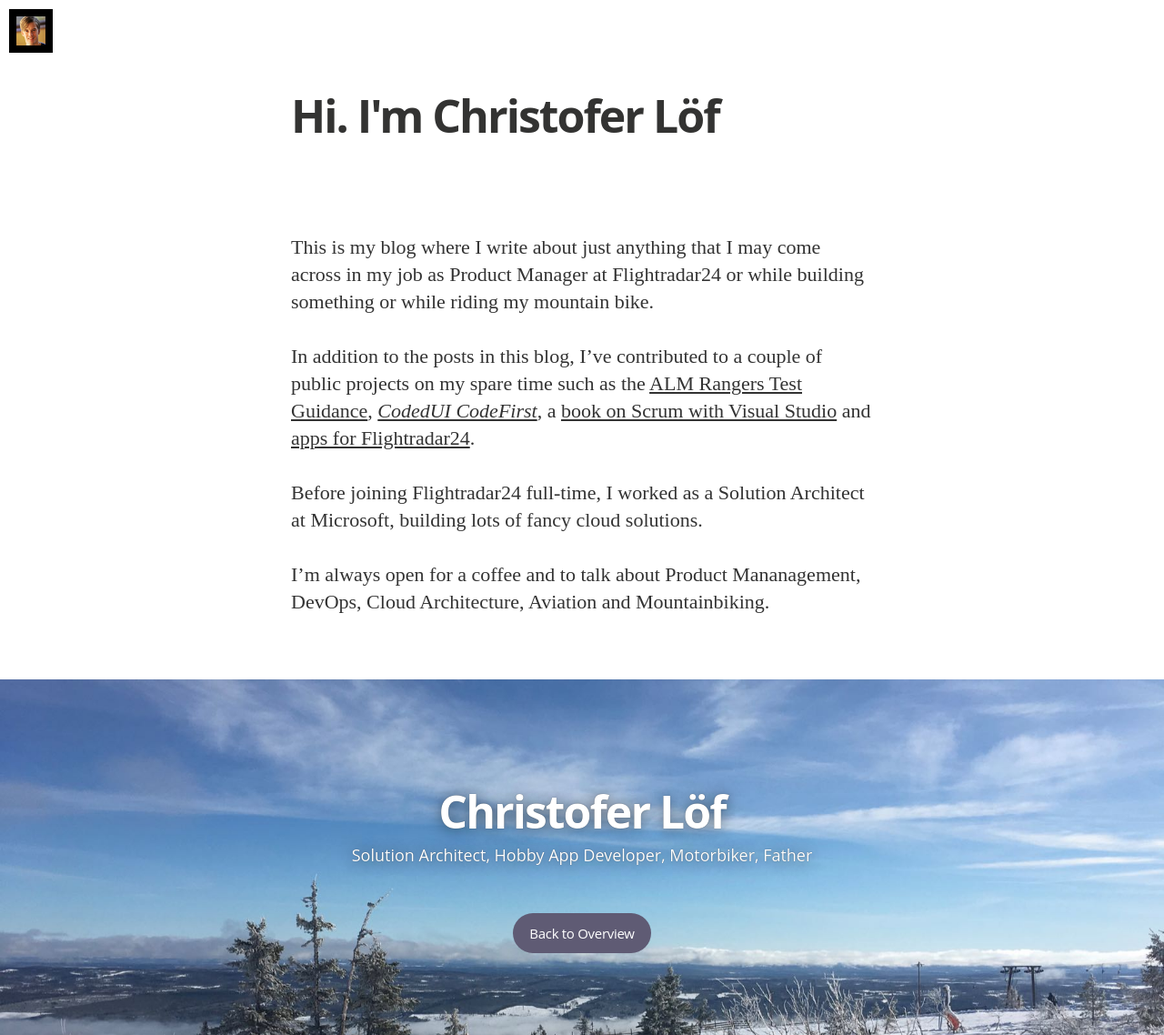
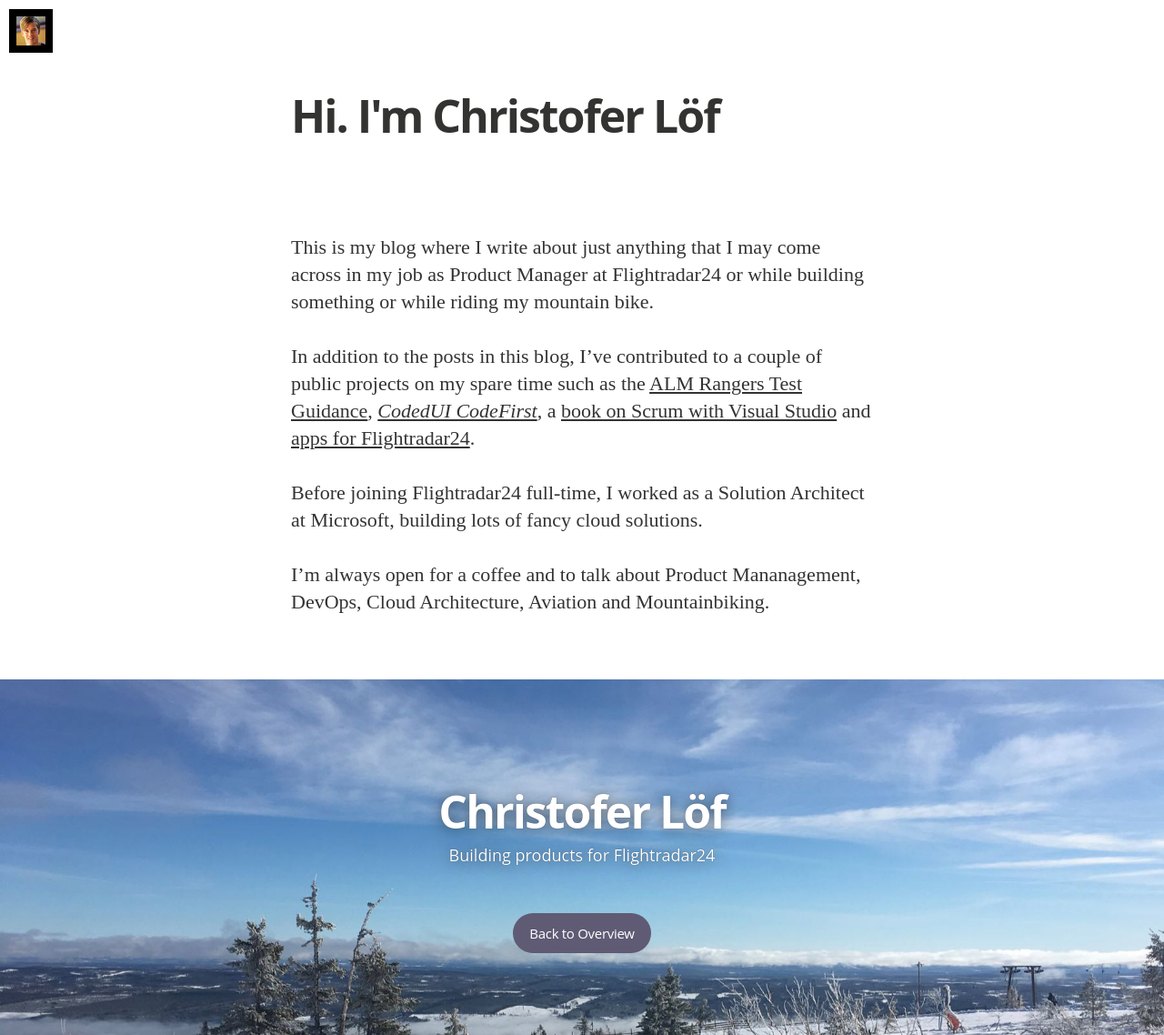
Before and after one commit to christoferlof/posts, a Jekyll site: the page built from about.md, in a window 1280 px wide. Shown: the whole page at 91% size. Built offline with Jekyll 4.4.1, drawn with Linux system fonts in a browser that asks for light colours; nearby versions of some CDN libraries; some web fonts are replaced; Markdown is read by kramdown in place of the engine named in the settings.

Commit message:
Update blog description

```diff
--- a/_config.yml
+++ b/_config.yml
@@ -4,9 +4,9 @@ highlighter: false
 
 # Site settings
 title: "Christofer Löf"
-description: "Solution Architect, Hobby App Developer, Motorbiker, Father"
+description: "Building products for Flightradar24"
 
-email: "christofer.lof@gmail.com"
+email: "christofer@lof.io"
 #blog logo
 logo: "/assets/images/ChristoferLof_2014.jpg"
 # blog cover
@@ -16,7 +16,7 @@ name: 'Christofer Löf'
 author: 'Christofer Löf'
 author_image: "/assets/images/ChristoferLof_2014.jpg"
 
-paginate: 5
+paginate: 10
 
 url: "http://christofer.lof.io" # the base hostname & protocol for your site
 baseurl: ""
```
